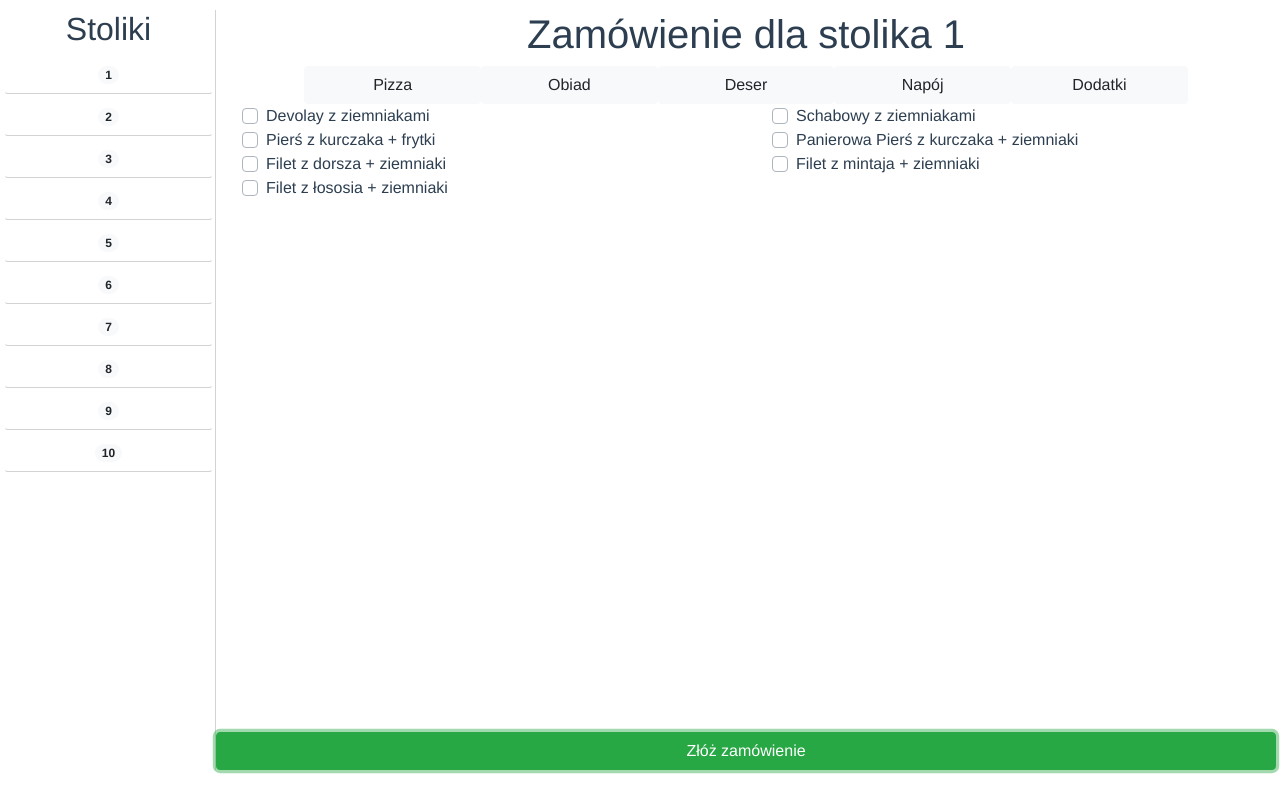
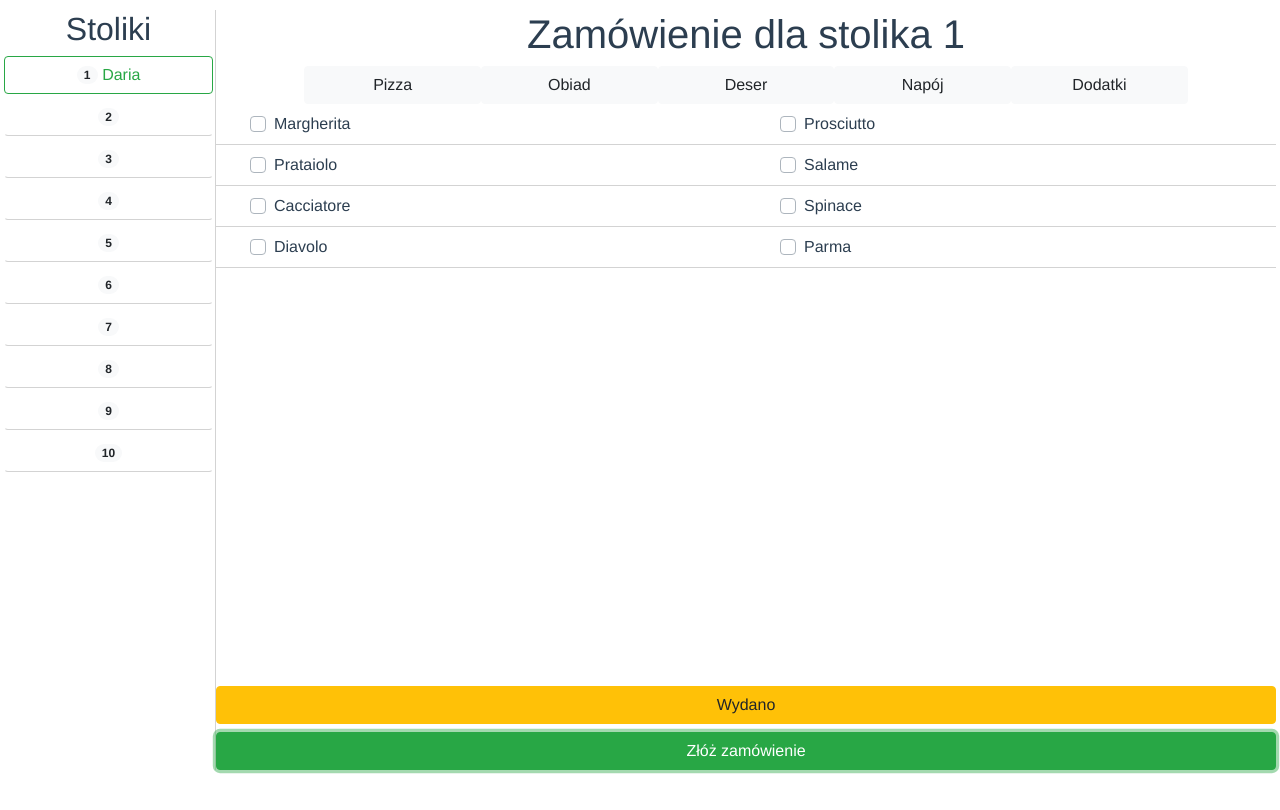
Before and after one commit to Gortix/Restaurant, a Vue app: page / in a window 1280 px wide. Both pictures are taken after a click on the button "Złóż zamówienie". Built offline with nearby package versions, Linux system fonts and the light colour scheme.

Commit message:
Move getters from main component to childrens. Move props to objects. Add users. Add assiging restaurant table to user if he made order. Add possibilitie to finish the order.

```diff
--- a/public/data/tables.json
+++ b/public/data/tables.json
@@ -1,15 +1,15 @@
 {
   "tables": [
-    {"id": 1, "order":[] },
-    {"id": 2, "order":[] },
-    {"id": 3, "order":[] },
-    {"id": 4, "order":[] },
-    {"id": 5, "order":[] },
-    {"id": 6, "order":[] },
-    {"id": 7, "order":[] },
-    {"id": 8, "order":[] },
-    {"id": 9, "order":[] },
-    {"id": 10, "order":[] }
+    {"id": 1, "order":[], "assignedTo": "" },
+    {"id": 2, "order":[], "assignedTo": "" },
+    {"id": 3, "order":[], "assignedTo": "" },
+    {"id": 4, "order":[], "assignedTo": "" },
+    {"id": 5, "order":[], "assignedTo": "" },
+    {"id": 6, "order":[], "assignedTo": "" },
+    {"id": 7, "order":[], "assignedTo": "" },
+    {"id": 8, "order":[], "assignedTo": "" },
+    {"id": 9, "order":[], "assignedTo": "" },
+    {"id": 10, "order":[], "assignedTo": "" }
 
   ]
 }
--- a/src/App.vue
+++ b/src/App.vue
@@ -10,10 +10,8 @@
       <product v-for="prd in products" :prod="prd"  />
     </div> -->
 
-    <tablesSection :availableTables="availableTables"  class="col" />
-    <order class="col-10" :choosed="getTableOrder.order"  :firstChoose="choosedMenu" :tableNumber="tableNumber" :categories="categories" :products="productsNew" />
-    <!-- <restaurantTable :tableNumber='1' @chosedTable="tableNumber = $event" />
-      <restaurantTable :tableNumber='2' /> -->
+    <tablesSection :availableTables="availableTables"  class="col-sm" />
+    <order class="col-sm-10" :choosedTable="getTableOrder" />
 
   </div>
 
@@ -25,53 +23,25 @@ import tablesSection from './components/TablesSection.vue'
 // import product from './components/Product.vue'
 // import category from './components/Category.vue'
 import order from './components/Order.vue'
+import {getData} from './mixins/getData.js'
 
 export default {
+  mixins: [getData],
   name: 'app',
   data: function() {
   return{
     availableTables: {},
     tableNumber:1,
-    choosedMenu:"Obiad",
-    categories: '',
-    productsNew:'',
+    user: "Daria"
   }
-},
-methods: {
-
-   readTextFile: function(file)
-   {
-   var result;
-     var rawFile = new XMLHttpRequest();
-     rawFile.open("GET", file, false);
-     rawFile.onreadystatechange = function ()
-     {
-         if(rawFile.readyState === 4)
-         {
-             if(rawFile.status === 200 || rawFile.status == 0)
-             {
-                 result = rawFile.responseText;
-
-             }
-         }
-     }
-     rawFile.send(null);
-      return JSON.parse(result);
-    }
 },
 computed:{
   getTableOrder : function(nm){
     let pr= this;
-    console.log(this.availableTables.find((x) => {return x.id==pr.tableNumber }));
-    console.log(this.availableTables.find((x) => {return x.id==pr.tableNumber }).id);
-    console.log(this.availableTables.find((x) => {return x.id==pr.tableNumber }).order);
     return this.availableTables.find((x) => {return x.id==pr.tableNumber })
   }
 },
 created: function() {
-  let startData= this.readTextFile("./data/data.json");
-  this.categories= startData.categories;
-  this.productsNew=  startData.products;
   this.availableTables= this.readTextFile("./data/tables.json").tables;
 },
   components: {
--- a/src/components/Order.vue
+++ b/src/components/Order.vue
@@ -1,33 +1,18 @@
 <template >
   <div style="padding:0">
-  <h1>Zamówienie dla stolika {{tableNumber}}</h1>
+  <h1>Zamówienie dla stolika {{choosedTable.id}}</h1>
   <div class=" m-0 ">
-
-    <!-- <button class="col-4 col-md-3 col-lg-2 btn btn-light">
-      {{categoryName}}
-    </button> -->
-
-    <!-- <button v-for="cat in categories" :key="cat" @click="choosedCategory = cat"
-     class="col-4 col-md-3 col-lg-2 btn btn-light">
-      {{cat}}
-    </button> -->
     <category v-for="cat in categories" :key="cat" :categoryName="cat"   />
-
   </div>
 
   <div class=" m-0 row ">
-
-    <!-- <div  class="custom-control custom-checkbox col-12 col-sm-6"  v-for="prod in productList">
-        <input type="checkbox" class="custom-control-input" :id="prod.name" :value="prod.name" v-model="choosed">
-        <label class="custom-control-label" :for="prod.name">{{prod.name}}</label>
-    </div> -->
-
-  <product v-for="prd in productList" :prod="prd.name"  />
+    <product v-for="prd in productList" :prod="prd.name"  />
+  </div>
+  <div id="order" class=" w-100">
+    <button v-if="choosedTable.assignedTo != ''" type="button" class="btn btn-warning btn-block" @click="finishOrder" name="button">Wydano</button>
+    <button type="button" class="btn btn-success btn-block" @click.double="sendOrder" name="button">Złóż zamówienie</button>
 
   </div>
-
-  <button id="order" type="button" class="btn btn-success btn-block" name="button">Złóż zamówienie</button>
-
 
 </div>
 </template>
@@ -35,27 +20,52 @@
 <script>
 import product from './Product.vue'
 import category from './Category.vue'
+import {getData} from '../mixins/getData.js'
 
 export default {
+  mixins: [getData],
   name:"order",
   data:function() {
     return {
-      choosedCategory:this.firstChoose,
-
+      choosedCategory: "",
+      products: [],
+      categories:[],
+      order: []
     }
   },
   props:{
-    firstChoose:String,
-   tableNumber: Number,
-         choosed:Array,
-    products: Array,
-    categories: Array
+    choosedTable: Object
+
+  },
+  methods: {
+    sendOrder: function() {
+      this.choosedTable.order= this.order;
+      this.choosedTable.assignedTo= this.$parent.user;
+
+    },
+    finishOrder: function() {
+      this.order= [];
+      this.choosedTable.order=[];
+      this.choosedTable.assignedTo= '';
+    }
   },
   computed:{
     productList: function() {
-      let parent= this;
-      return this.products.filter((x) => { if(x.category == parent.choosedCategory){return x}})
+      let pr= this;
+      return this.products.filter((x) => { if(x.category == pr.choosedCategory){return x}})
     }
+  },
+  watch: {
+   choosedTable: function (newVal, oldVal) {
+     if(newVal.id != oldVal.id)
+      this.order= newVal.order;
+   }
+ },
+  created: function() {
+    let startData= this.readTextFile("./data/data.json");
+    this.categories= startData.categories;
+    this.products=  startData.products;
+    this.choosedCategory= this.categories[0];
   },
   components: {
     category,
--- a/src/components/Product.vue
+++ b/src/components/Product.vue
@@ -1,44 +1,21 @@
 <template >
 
-      <div  class="custom-control custom-checkbox col-12 col-sm-6" >
-          <input type="checkbox" class="custom-control-input" :id="prod" :value="prod" v-model="$parent.choosed" >
-          <label class="custom-control-label" :for="prod">{{prod}}</label>
+
+      <div  class="custom-control custom-checkbox col-12 col-sm-6"  >
+          <input type="checkbox" class="custom-control-input m-2" :id="prod" :value="prod" v-model="$parent.order" >
+          <label class="custom-control-label w-100 p-2" :for="prod">{{prod}}</label>
       </div>
 
 </template>
 
-<!-- <div class="custom-control custom-checkbox">
-    <input type="checkbox" class="custom-control-input" id="customCheck" name="example1">
-    <label class="custom-control-label" for="customCheck">Check this custom checkbox</label>
-  </div> -->
-
 <script>
 export default {
+
   name: "product",
   props:{
     prod:String,
-    checked: String,
   },
-  methods: {
 
-  },
-  computed:{
-    changeListener: function(){
-      let vm= this;
-      return Object.assign({},  this.$listeners,{
-        input: function(event){
-          console.log(v.target);
-          vm.$emit("input", vm.value.push(event.target.value))
-        }}
-      )
-    }
-  },
-  data:function() {
-
-    return {
-    order:[]
-  }
-}
 
 }
 </script>
@@ -47,6 +24,13 @@ export default {
   div {
         text-align: left;
       padding-left: 50px;
+      border-bottom : 0.1px solid lightGrey;
+  }
+  .custom-control-label::after {
+    margin: .5rem
+  }
+  .custom-control-label:before {
+    margin: .5rem
   }
 
 </style>
--- a/src/components/RestaurantTable.vue
+++ b/src/components/RestaurantTable.vue
@@ -1,64 +1,38 @@
 <template>
-  <button class="btn  btn-block my-1" @click="$emit('chosedTable', tableNumber)" :class="getStatus" >
+  <button class="btn btn-block my-1" @click="$emit('chosedTable', tableNumber)" :class="getStatus" >
      <span class="badge badge-pill badge-light">{{tableNumber}}</span>
-
-
       {{assignedTo}}
-  <!--<div class="col-2 ">
-
-        {{tableNumber}}
-
-    </div>
-    <div class="col-6">
-      {{assignedTo}}
-    </div>
-    <div v-if="assignedTo != ''" class="col-3">
-      <button class="btn btn-danger"> Przyjęto </button>
-    </div>
-    <div v-else class="col-3">
-      <button class="btn btn-success" @click='$emit("chosedTable", tableNumber)'> Zamówienie </button>
-    </div>
-  -->
   </button>
 </template>
 
 <script>
 export default {
   name: "restaurantTable",
+
   props: {
-    tableNumber: Number,
-    assignedTo: {
-      type: String,
-      default: ''
-    }
+    startData:Object
   },
   computed: {
     getStatus: function(){
-      // let obj= {};
-      // if(assignedTo != ''){
-      //   obj.class= 'danger';
-      //   obj.name= "Przyjęto"
-      // }else{
-      //   if(assignedTo != ''){
-      //     obj.class= 'success';
-      //     obj.name= "Przyjęto"
-      //   }
-      // }
+      return {
+        "btn-outline-success": this.assignedTo != ''
+      }
+    },
+    tableNumber: function() {
+      return this.startData.id;
+    },
+    assignedTo: function() {
+      return this.startData.assignedTo;
+    }
+  },
 
-      return {
-        "btn-danger": this.assignedTo != ''
-      }
-    }
-  }
+
 }
 </script>
 
 <style scoped>
-  .btn {
+  .btn:not(.btn-outline-success) {
     border-bottom: 1px solid lightGrey;
-  }
-  div {
-    vertical-align: middle;
   }
 
 
--- a/src/components/TablesSection.vue
+++ b/src/components/TablesSection.vue
@@ -1,8 +1,7 @@
 <template >
   <div >
       <h2> Stoliki </h2>
-      <restaurantTable v-for="nm in availableTables" :key="nm.id" :tableNumber='nm.id' @chosedTable="$parent.tableNumber = $event"  />
-
+      <restaurantTable v-for="nm in availableTables" :key="nm.id" :startData='nm' @chosedTable="$parent.tableNumber = $event"  />
   </div>
 </template>
 
@@ -16,11 +15,10 @@ export default {
   },
   data: function() {
   return{
-    tableNumber:23,
-    name:"Daria"
+    tableNumber:1,
   }},
   props: {
-    availableTables: {type:Array}
+    availableTables: Array
   }
 }
 </script>
--- /dev/null
+++ b/src/mixins/getData.js
@@ -0,0 +1,24 @@
+export const getData = {
+  methods: {
+
+     readTextFile: function(file)
+     {
+     var result;
+       var rawFile = new XMLHttpRequest();
+       rawFile.open("GET", file, false);
+       rawFile.onreadystatechange = function ()
+       {
+           if(rawFile.readyState === 4)
+           {
+               if(rawFile.status === 200 || rawFile.status == 0)
+               {
+                   result = rawFile.responseText;
+
+               }
+           }
+       }
+       rawFile.send(null);
+        return JSON.parse(result);
+      }
+  }
+}
```
Also changed, not shown: babel.config.js (line endings or trailing spaces).
